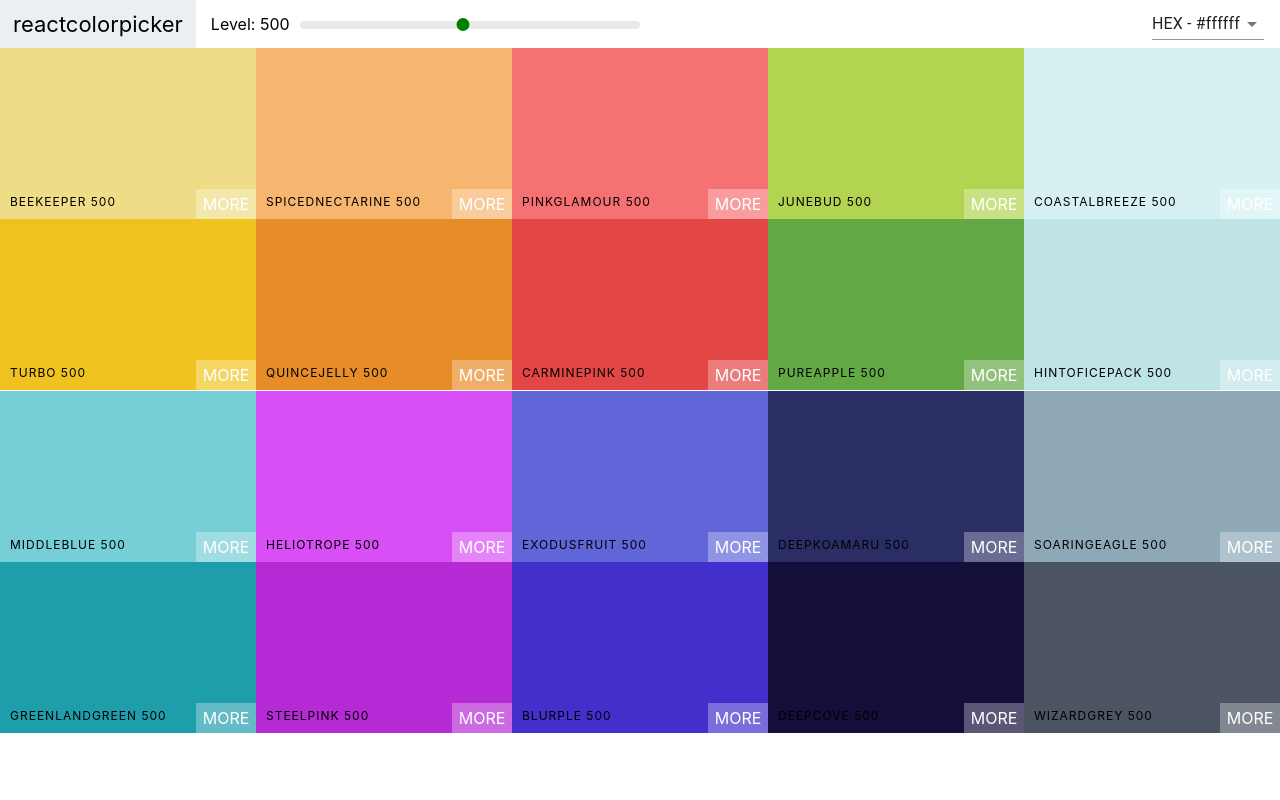
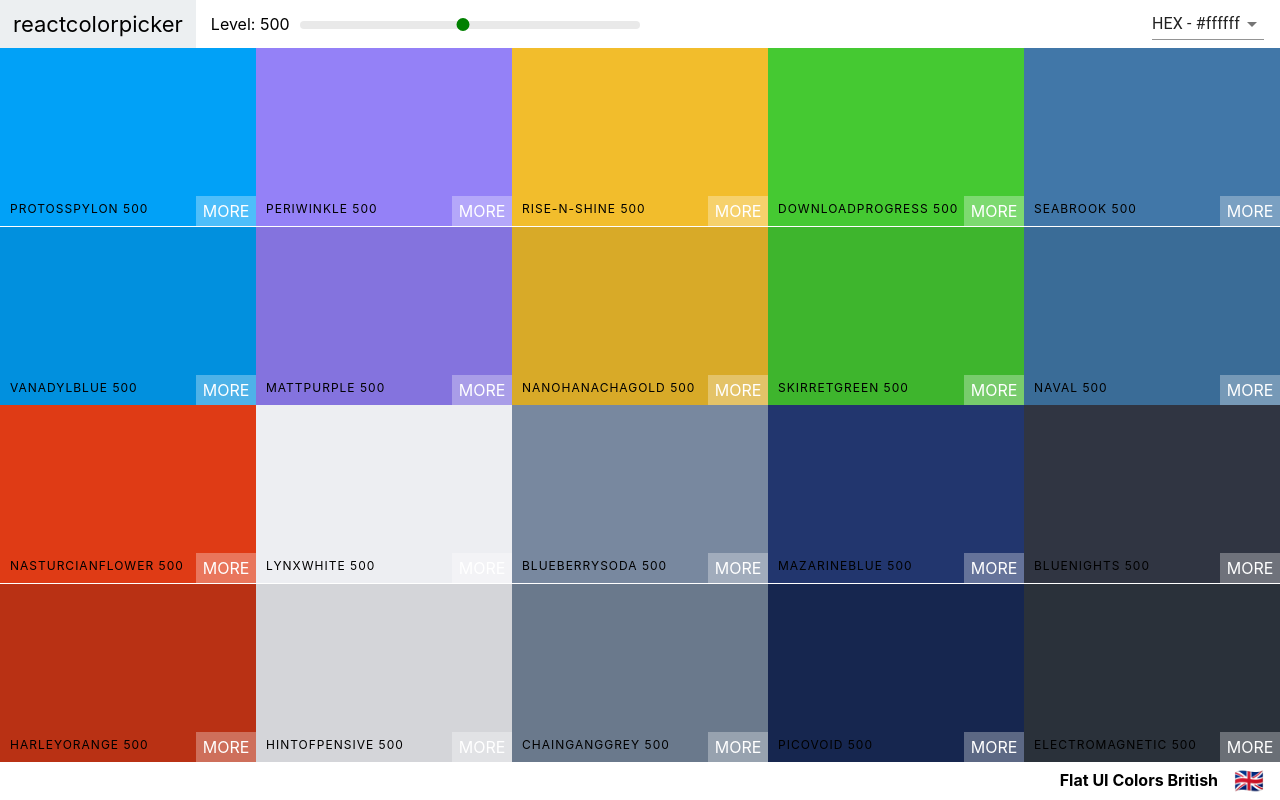
Before and after one commit to LoukrichiFouad97/color-palettes-project, a React (Create React App) app: page / in a window 1280 px wide. Built offline with nearby package versions, Linux system fonts and the light colour scheme.

Commit message:
add Palette Footer

```diff
--- a/src/App.js
+++ b/src/App.js
@@ -7,7 +7,7 @@
 	return (
 		<div className="App">
 			<Palette palette={
-				generatePalette(seedColors[4])
+				generatePalette(seedColors[5])
 				} />
 		</div>
 	);
--- a/src/components/ColorHelpers.js
+++ b/src/components/ColorHelpers.js
@@ -4,7 +4,7 @@
 
 function generatePalette(starterPalette) {
 	let newPalette = {
-		paletteName: starterPalette.palettaName,
+		paletteName: starterPalette.paletteName,
 		id: starterPalette.id,
 		emoji: starterPalette.emoji,
 		colors: {},
--- a/src/components/Navbar.js
+++ b/src/components/Navbar.js
@@ -44,6 +44,8 @@
 							/>
 						</div>
 					</div>
+
+					{/* Color Format Selection */}
 					<div className="select-container">
 						<Select value={format} onChange={this.handleFormatChange}>
 							<MenuItem value="hex">HEX - #ffffff</MenuItem>
@@ -51,6 +53,8 @@
 							<MenuItem value="rgba">RGBA - rgba(255,255,255,1.0)</MenuItem>
 						</Select>
 					</div>
+
+					{/* Feedback bar*/}
 					<Snackbar
 						anchorOrigin={{ vertical: "bottom", horizontal: "left" }}
 						open={this.state.open}
@@ -76,6 +80,7 @@
 						}
 					></Snackbar>
 				</header>
+
 			</div>
 		);
 	}
--- a/src/components/Palette.css
+++ b/src/components/Palette.css
@@ -1,7 +1,23 @@
 .Palette {
-	height: 95vh;
+	height: 100vh;
+	display: flex;
+	flex-direction: column;
 }
 
 .Palette-color {
 	height: 90%;
 }
+
+.Palette-footer {
+	display: flex;
+	justify-content: flex-end;
+	align-items: center;
+	height: 5vh;
+	background: white;
+	font-weight: bold;
+}
+
+.emoji {
+	font-size: 1.5rem;
+	margin: 0 1rem;
+}
--- a/src/components/Palette.js
+++ b/src/components/Palette.js
@@ -19,14 +19,14 @@
 	};
 
 	render() {
-		const { colors } = this.props.palette;
+		const { colors, emoji, paletteName } = this.props.palette;
 		const { level } = this.state;
 		const colorBoxes = colors[level].map((color) => {
 			return (
 				<ColorBox
 					background={color[this.state.format]}
 					name={color.name}
-					key={color.name}
+					key={color.id}
 				/>
 			);
 		});
@@ -38,6 +38,10 @@
 					handleChange={this.changeFormat}
 				/>
 				<div className="Palette-color">{colorBoxes}</div>
+				<footer className="Palette-footer">
+					{paletteName}
+					<span className="emoji">{emoji}</span>
+				</footer>
 			</div>
 		);
 	}
```
